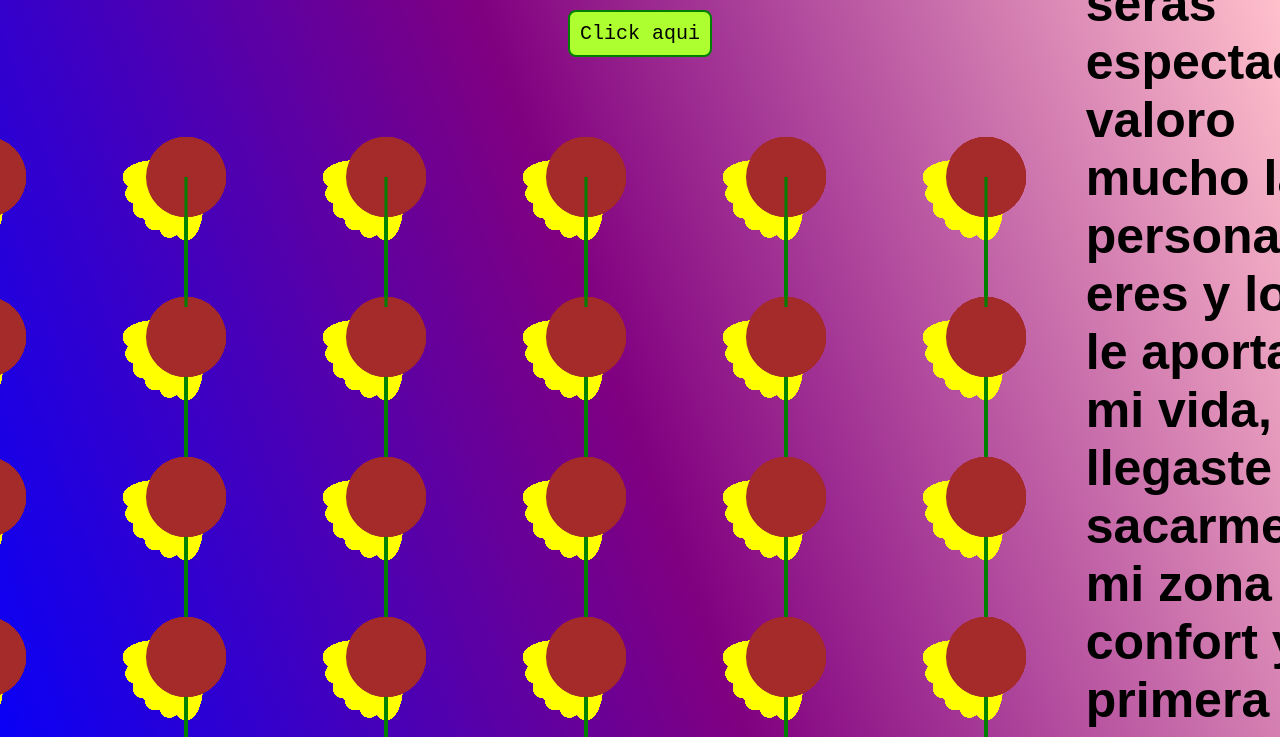
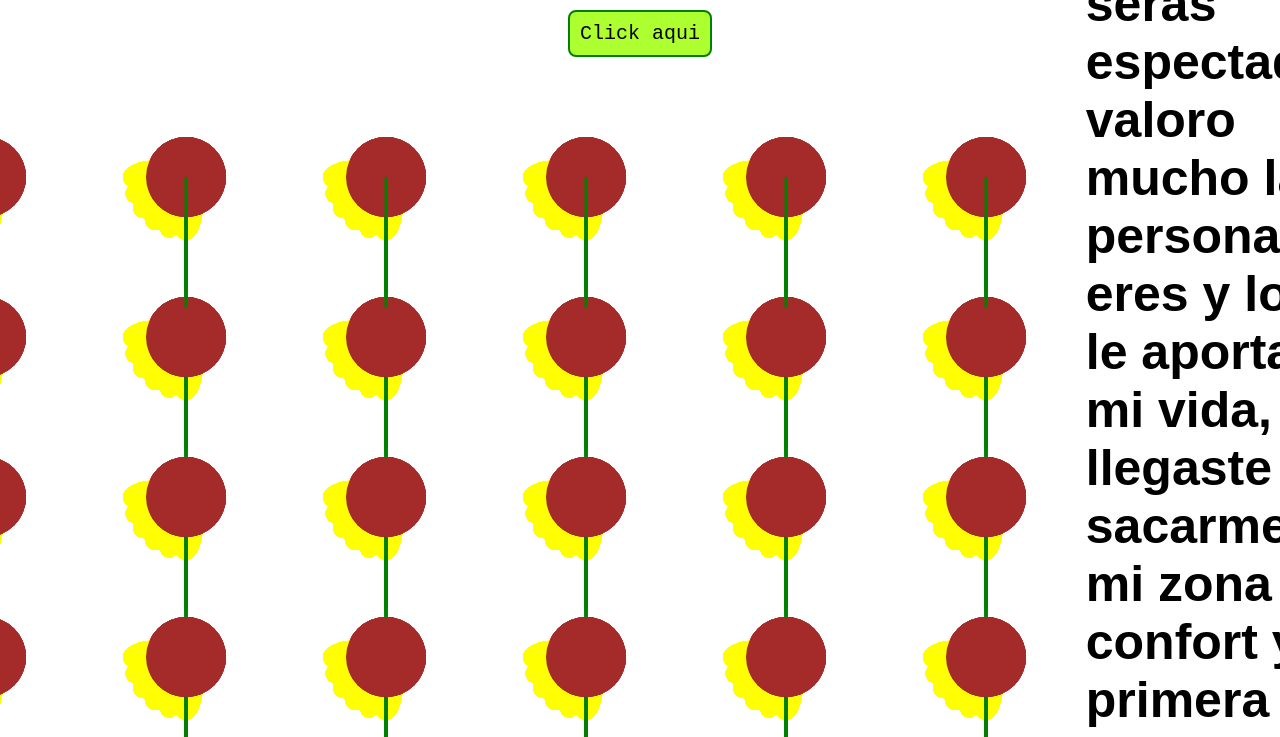
Before and after one commit to jappdas4102/para-Vale, a plain HTML site: page Flores-Amarillas/index.html in a window 1280 px wide. Shown: the top 737 px of the page. Drawn offline with Linux system fonts and the light colour scheme; a web font is replaced by a local one.

Commit message:
Update style.css

```diff
--- a/Flores-Amarillas/Css/style.css
+++ b/Flores-Amarillas/Css/style.css
@@ -1,7 +1,7 @@
 body {
     margin: 0;
     font-family: 'Inclusive Sans', sans-serif;
-    background: linear-gradient(70deg, blue, purple, pink);
+    /* background: linear-gradient(70deg, blue, purple, pink); */
 }
 
 h1 {
```
